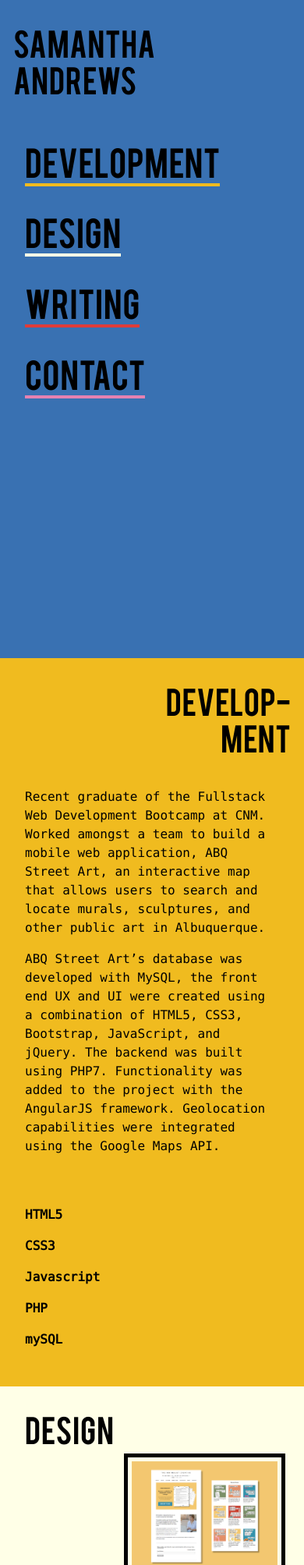
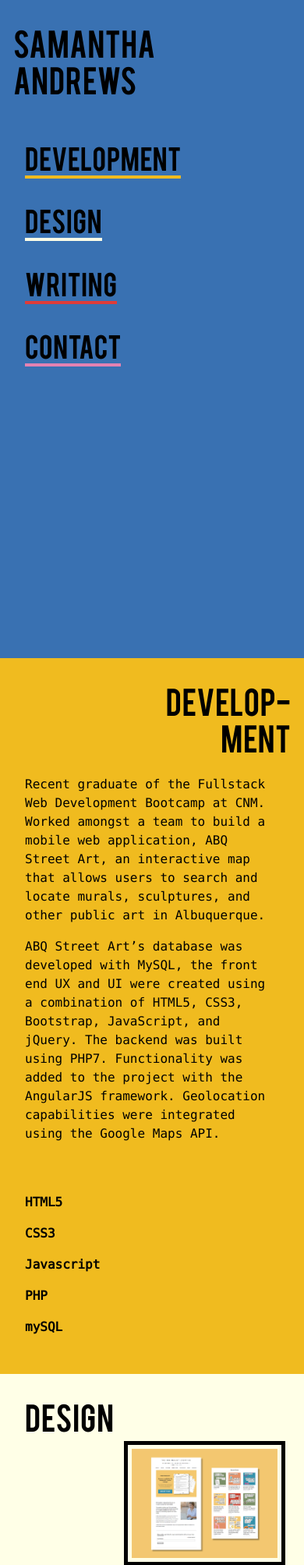
Before and after one commit to samanthaandrews/my-pwp-sam, a PHP site: page / in a window 390 px wide. Shown: the top 2007 px of the page at 78% size. Run offline with PHP 8.4, Linux system fonts and the light colour scheme; some libraries are stand-ins or nearby versions; some web fonts are replaced.

Commit message:
making it responsive

```diff
--- a/public_html/css/style.css
+++ b/public_html/css/style.css
@@ -30,7 +30,7 @@ h1 {
 
 h2 {
 	font-family: "bebasregular", Arial, sans-serif;
-	font-size: 5vh;
+	font-size: 6vh;
 }
 
 p, blockquote {
@@ -102,7 +102,6 @@ strong {
 	align-items: flex-end;
 	flex-direction: row-reverse;
 	text-align: right;
-	padding-bottom: 2em;
 }
 
 .development-description {
@@ -179,7 +178,7 @@ input[type=submit], input[type=reset] {
 /* Media queries */
 @media all {
 	.container-fluid {
-		padding: 5rem;
+		padding: 3rem;
 	}
 	p, blockquote {
 		font-size: 1.5rem;
@@ -188,9 +187,10 @@ input[type=submit], input[type=reset] {
 @media all and (max-width: 1000px) {
 	h2 {
 		padding-bottom: 2rem;
+		font-size: 4vh;
 	}
 	.container-fluid {
-		padding: 4rem;
+		padding: 3rem;
 	}
 	p, blockquote {
 		font-size: 1rem;
@@ -199,6 +199,7 @@ input[type=submit], input[type=reset] {
 @media all and (max-width: 576px) {
 	h2 {
 		padding-bottom: 2rem;
+		font-size: 4vh;
 	}
 	.container-fluid {
 		padding: 2rem;
--- a/public_html/index.php
+++ b/public_html/index.php
@@ -45,22 +45,16 @@
 		<!-- Google reCAPTCHA -->
 		<script src='https://www.google.com/recaptcha/api.js'></script>
 
-		<!-- Custom Javascript needed to initialize Full Page -->
-		<script src="script/script.js" type="text/javascript"></script>
-
 		<title>Samantha Andrews - Developer, Designer, Writer</title>
 	</head>
 
 	<body>
 
-		<!-- Outer wrapper for fullpage.js -->
-		<div id="fullpage">
-
 			<!-- begin welcome section -->
-			<div class="section welcome fp-section" data-anchor="welcomeJs">
+			<div class="welcome">
 				<div class="container-fluid">
-					<div class="row welcome-title pb-5">
-						<h1>SAMANTHA <br> ANDREWS</h1>
+					<div class="row">
+						<h1 class="pb-5">SAMANTHA <br> ANDREWS</h1>
 					</div>
 					<div class="row">
 						<div class="col-md-12 col-lg text-lg-center">
@@ -80,10 +74,10 @@
 			</div>
 
 			<!-- begin development section -->
-			<div class="section development fp-section" data-anchor="developmentJs" id="development">
+			<div class="development" id="development">
 				<div class="container-fluid">
 					<div class="row development-title">
-						<h1>DEVELOP&#45;<br>MENT</h1>
+						<h1 class="pb-3">DEVELOP&#45;<br>MENT</h1>
 					</div>
 					<div class="development-description">
 						<p>Recent graduate of the Fullstack Web Development Bootcamp at CNM. Worked amongst a team to build a
@@ -116,10 +110,10 @@
 			</div>
 
 			<!-- begin design section -->
-			<div class="section design fp-section" data-anchor="designJs" id="design">
+			<div class="design" id="design">
 				<div class="container-fluid">
 					<div class="row">
-						<div class="col-lg-4 h-100 d-flex align-items-end">
+						<div class="col-lg-4 d-flex align-items-end">
 							<h1>DESIGN</h1>
 						</div>
 						<div class="col-lg-8 align-items-center">
@@ -149,10 +143,10 @@
 			</div>
 
 			<!-- begin writing section -->
-			<div class="section writing fp-section" data-anchor="writingJs" id="writing">
+			<div class="writing" id="writing">
 				<div class="container-fluid">
 					<div class="row writing-title">
-						<h1>WRITING</h1>
+						<h1 class="pb-3">WRITING</h1>
 					</div>
 					<div class="row">
 						<p><strong>I write articles about creativity and productivity on my blog, <a
@@ -180,7 +174,7 @@
 			</div>
 
 			<!-- begin contact section -->
-			<div class="section contact fp-section" data-anchor="contactJs" id="contact">
+			<div class="contact" id="contact">
 				<div class="container-fluid">
 					<div class="row">
 						<div class="col-sm-12 col-md-12 col-lg-6">
@@ -242,6 +236,5 @@
 					</div>
 				</div>
 			</div>
-		</div>
 	</body>
 </html>
```
